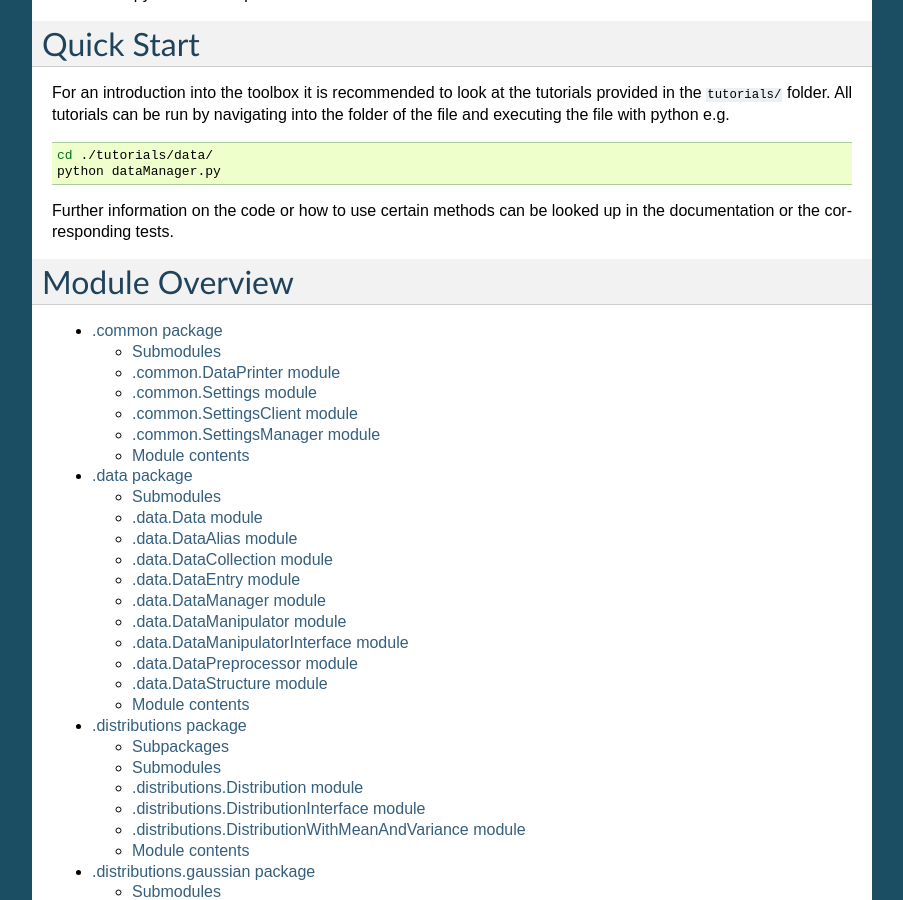
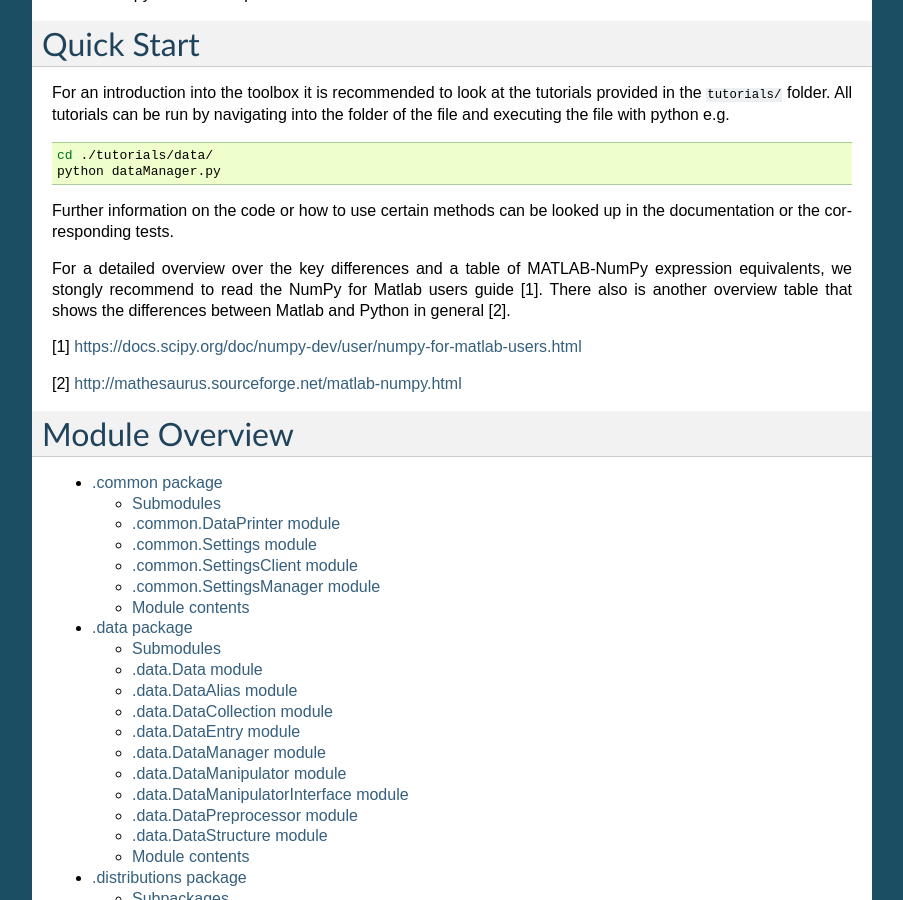
Before and after one commit to LCAS/pypost-core, a Sphinx documentation site: the page built from docs/index.rst, in a window 1280 px wide and 900 px high, scrolled down 991 px. Shown: the whole window, without its empty margins (198-1101 px from the left). Built offline with Sphinx 7.4.7, drawn with Linux system fonts in a browser that asks for light colours; pages that are not in the unit, such as notebooks, are missing from menus.

Commit message:
Add NumPy guides to documentation

```diff
--- a/docs/index.rst
+++ b/docs/index.rst
@@ -76,6 +76,11 @@ with python e.g.
 Further information on the code or how to use certain methods can be
 looked up in the documentation or the corresponding tests.
 
+For a detailed overview over the key differences and a table of MATLAB-NumPy expression equivalents, we stongly recommend to read the NumPy for Matlab users guide [1]. There also is another overview table that shows the differences between Matlab and Python in general [2].
+
+[1] https://docs.scipy.org/doc/numpy-dev/user/numpy-for-matlab-users.html
+
+[2] http://mathesaurus.sourceforge.net/matlab-numpy.html
 
 Module Overview
 ===============
```
